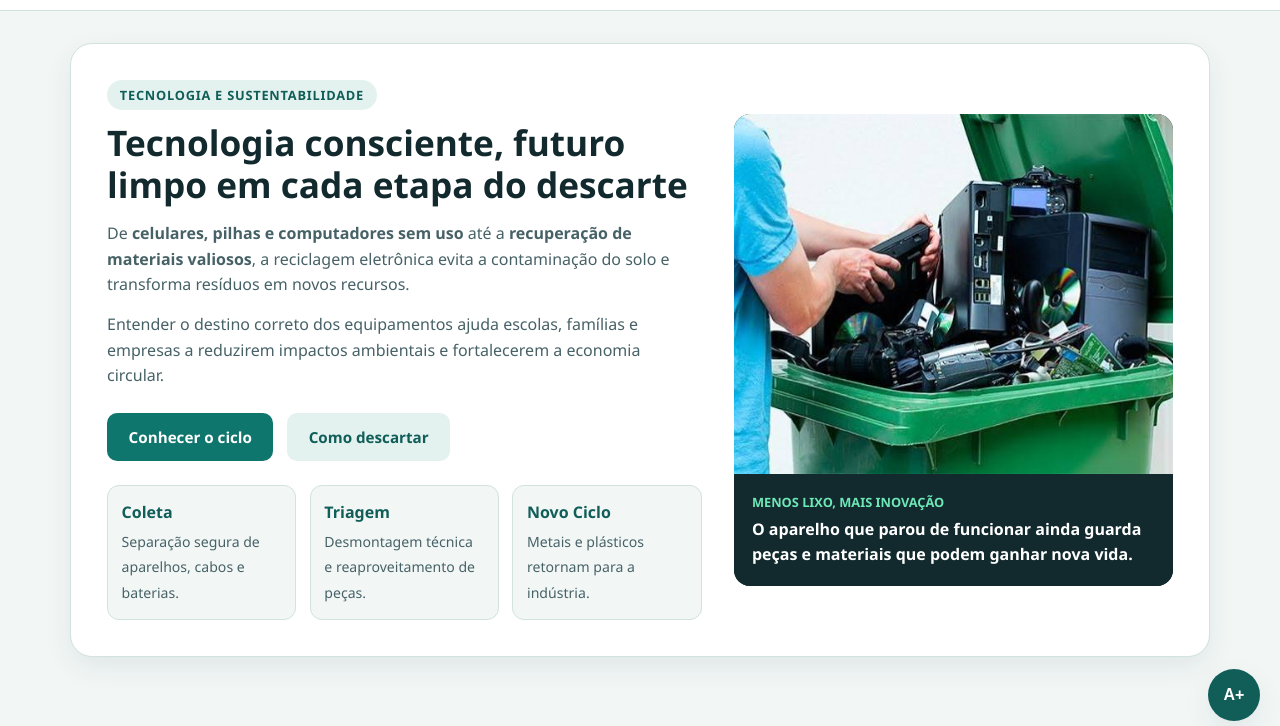
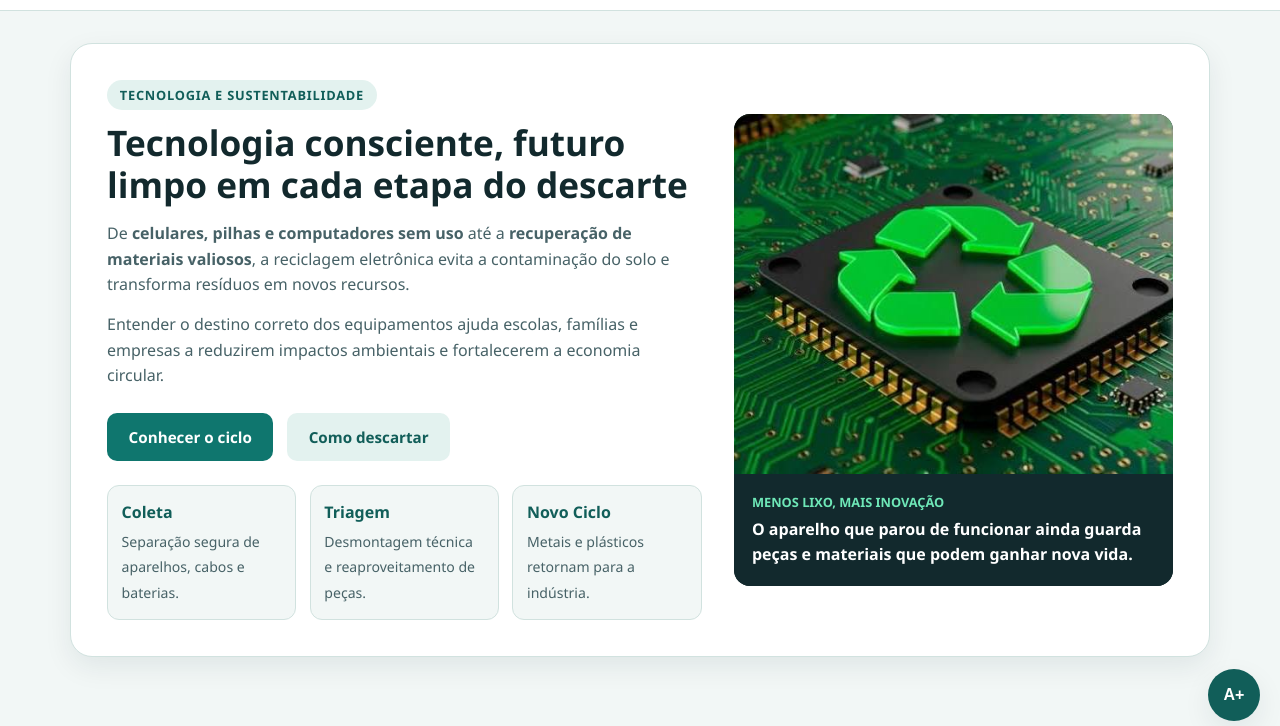
Before and after one commit to ThereRibeiro/lixo-eletronico-ao-novo-ciclo, a plain HTML site: page index.html in a window 1280 px wide. Shown: the part 59-785 px from the top of the page. Drawn offline with Linux system fonts and the light colour scheme.

Commit message:
Update image source in hero visual section

```diff
--- a/index.html
+++ b/index.html
@@ -94,7 +94,7 @@
         </div>
         <div class="hero-visual">
           <div class="hero-image-card">
-            <img src="reciclar.jpg" alt="Componentes eletrônicos organizados para reciclagem" />
+            <img src="placa.jpg" alt="Componentes eletrônicos organizados para reciclagem" />
             <div class="hero-image-overlay">
               <span>Menos lixo, mais inovação</span>
               <strong>O aparelho que parou de funcionar ainda guarda peças e materiais que podem ganhar nova vida.</strong>
```
